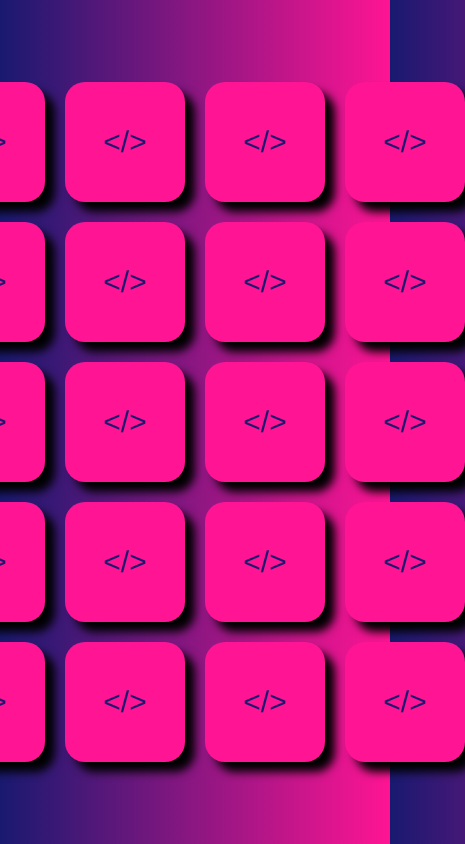
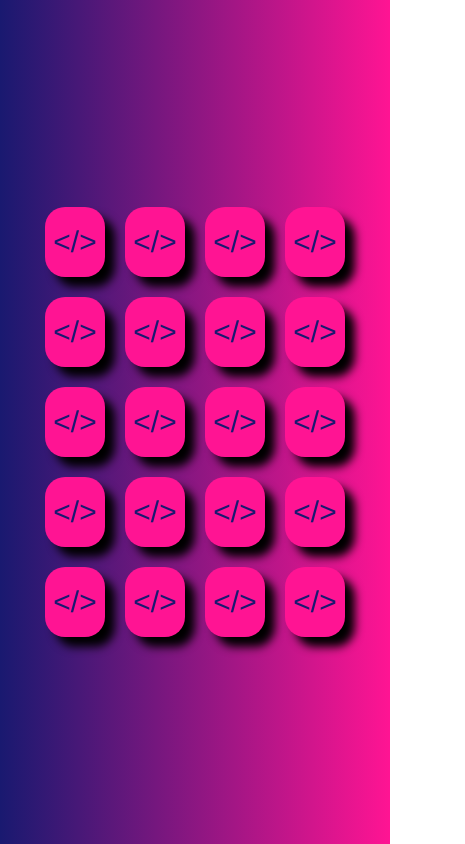
Before and after one commit to JonasJrr/Jogo-da-Memoria, a plain HTML site: page index.html in a window 390 px wide. Shown: the whole page, 465 px wide, since content can reach past the window. Drawn offline with Linux system fonts and the light colour scheme.

Commit message:
Jogo da Memória

```diff
--- a/index.html
+++ b/index.html
@@ -5,6 +5,7 @@
     <meta charset="UTF-8">
     <meta http-equiv="X-UA-Compatible" content="IE=edge">
     <meta name="viewport" content="width=device-width, initial-scale=1.0">
+    <link rel="icon" href="./assets/jogo da memoria.png">
     <link rel="stylesheet" href="./style.css">
     <title>Jogo da Memória</title>
 </head>
--- a/style.css
+++ b/style.css
@@ -21,6 +21,36 @@ body {
 
     transform-style: preserve-3d;
     transition: transform .5s;
+}
+
+@media(max-width:760px){
+.card {
+    width: 100px;
+    height: 100px;
+    position: relative;
+
+    transform-style: preserve-3d;
+    transition: transform .5s;}
+}
+
+@media(max-width:600px){
+.card {
+    width: 80px;
+    height: 80px;
+    position: relative;
+
+    transform-style: preserve-3d;
+    transition: transform .5s;}
+}
+
+@media(max-width:480px){
+.card {
+    width: 60px;
+    height: 70px;
+    position: relative;
+
+    transform-style: preserve-3d;
+    transition: transform .5s;}
 }
 
 .cardfront {
@@ -53,6 +83,7 @@ body {
 
 #gameOver {
     position: absolute;
+    text-align: center;
     width: 100%;
     height: 100%;
     background-color: rgba(0, 0, 0, 0.851);
@@ -75,7 +106,7 @@ body {
     color: white;
     box-shadow: 5px 5px 5px black;
     transition-property: background-color, padding;
-    transition-duration: 1s;
+    transition-duration: 300ms;
 }
 
 #restart:hover {
```
Also changed, not shown: assets/jogo da memoria.png (added).
